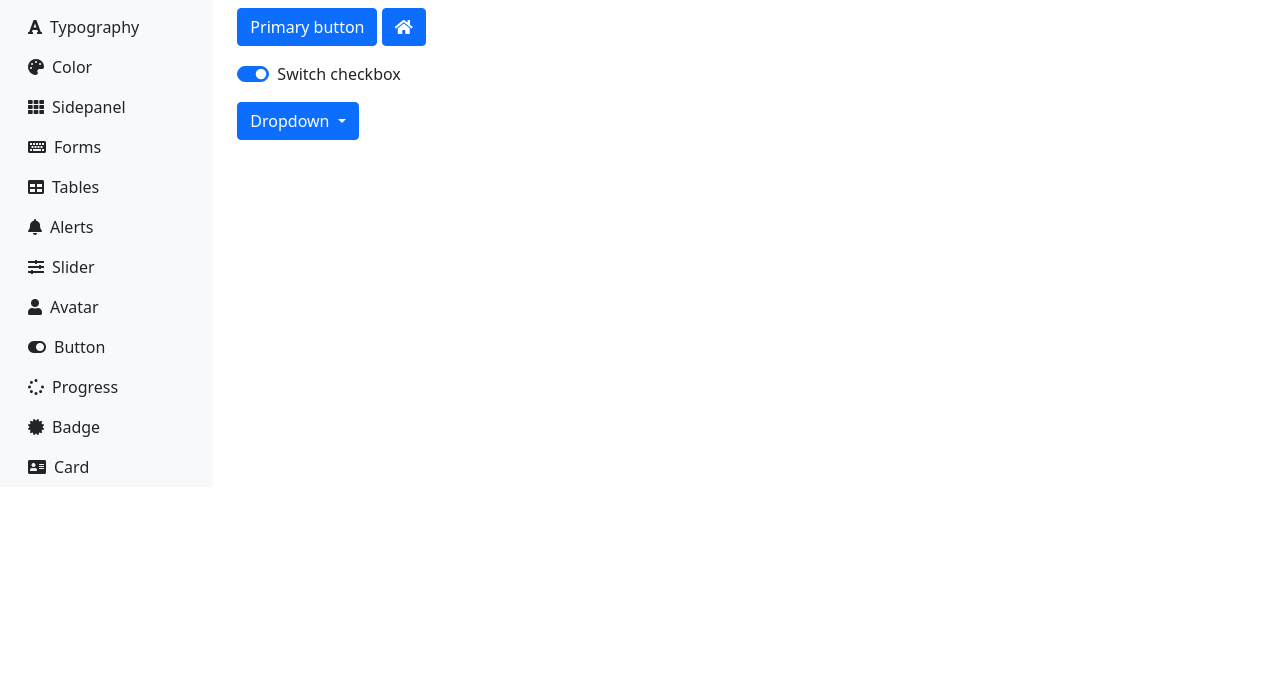
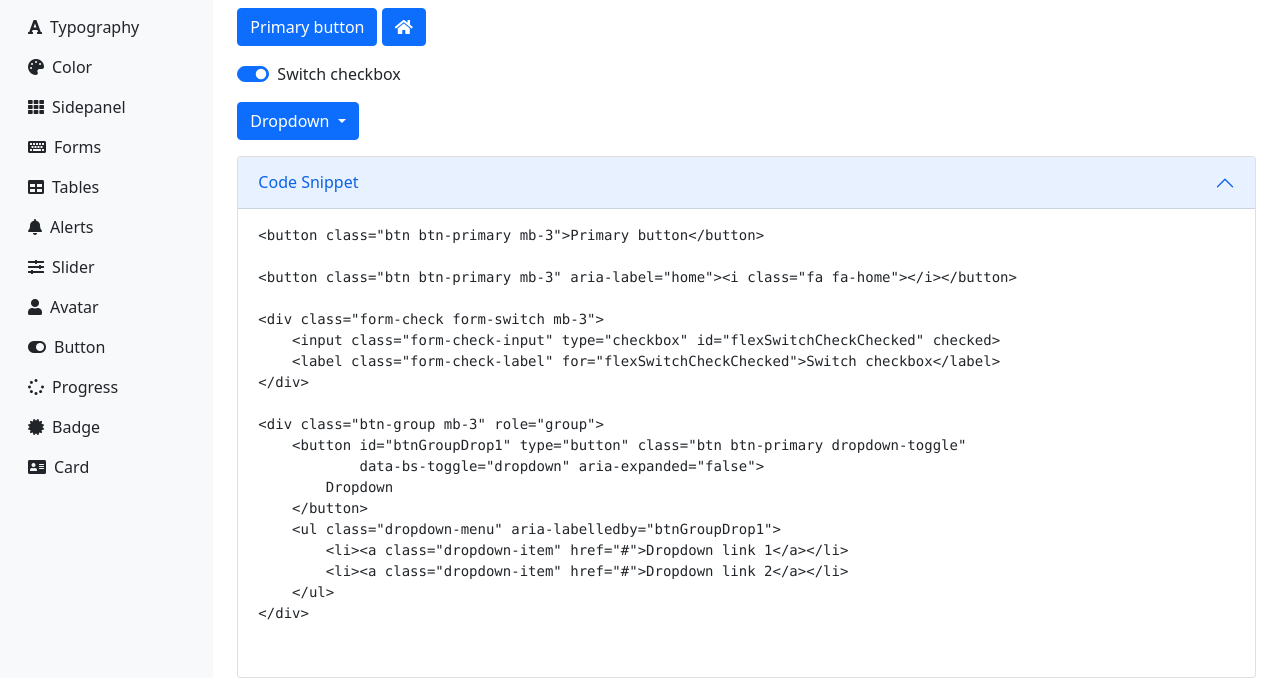
Before and after one commit to faesslerm/a11y-dashboard, a website: page docs/button.html in a window 1280 px wide. Shown: the part 137-815 px from the top of the page. Drawn offline with nearby package versions, Linux system fonts and the light colour scheme.

Commit message:
feat: add code snippet to button.html

```diff
--- a/docs/button.html
+++ b/docs/button.html
@@ -43,7 +43,7 @@
                     <input class="form-check-input" type="checkbox" id="flexSwitchCheckChecked" checked>
                     <label class="form-check-label" for="flexSwitchCheckChecked">Switch checkbox</label>
                 </div>
-                <div class="btn-group" role="group">
+                <div class="btn-group mb-3" role="group">
                     <button id="btnGroupDrop1" type="button" class="btn btn-primary dropdown-toggle"
                         data-bs-toggle="dropdown" aria-expanded="false">
                         Dropdown
@@ -52,6 +52,43 @@
                         <li><a class="dropdown-item" href="#">Dropdown link 1</a></li>
                         <li><a class="dropdown-item" href="#">Dropdown link 2</a></li>
                     </ul>
+                </div>
+
+                <div class="accordion" id="codeSnippet">
+                    <div class="accordion-item">
+                        <h2 class="accordion-header" id="headingOne">
+                            <button class="accordion-button" type="button" data-bs-toggle="collapse"
+                                data-bs-target="#collapseOne" aria-expanded="true" aria-controls="collapseOne">
+                                Code Snippet
+                            </button>
+                        </h2>
+                        <div id="collapseOne" class="accordion-collapse collapse show" aria-labelledby="headingOne"
+                            data-bs-parent="#codeSnippet">
+                            <div class="accordion-body">
+                                <pre>
+&lt;button class="btn btn-primary mb-3">Primary button&lt;/button&gt;
+
+&lt;button class="btn btn-primary mb-3" aria-label="home"&gt;&lt;i class="fa fa-home"&gt;&lt;/i&gt;&lt;/button&gt;
+
+&lt;div class="form-check form-switch mb-3"&gt;
+    &lt;input class="form-check-input" type="checkbox" id="flexSwitchCheckChecked" checked&gt;
+    &lt;label class="form-check-label" for="flexSwitchCheckChecked">Switch checkbox&lt;/label&gt;
+&lt;/div&gt;
+
+&lt;div class="btn-group mb-3" role="group"&gt;
+    &lt;button id="btnGroupDrop1" type="button" class="btn btn-primary dropdown-toggle"
+            data-bs-toggle="dropdown" aria-expanded="false"&gt;
+        Dropdown
+    &lt;/button&gt;
+    &lt;ul class="dropdown-menu" aria-labelledby="btnGroupDrop1"&gt;
+        &lt;li>&lt;a class="dropdown-item" href="#">Dropdown link 1&lt;/a&gt;&lt;/li&gt;
+        &lt;li>&lt;a class="dropdown-item" href="#">Dropdown link 2&lt;/a&gt;&lt;/li&gt;
+    &lt;/ul&gt;
+&lt;/div&gt;
+                                </pre>
+                            </div>
+                        </div>
+                    </div>
                 </div>
             </main>
             <!-- Content End -->
```
